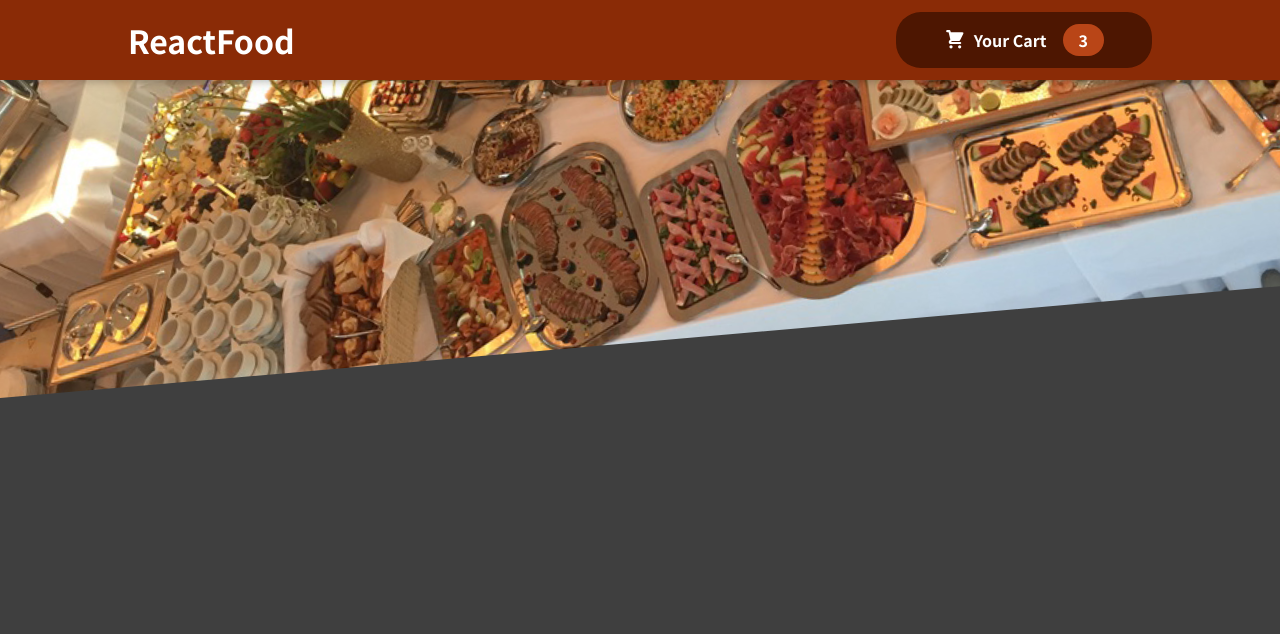
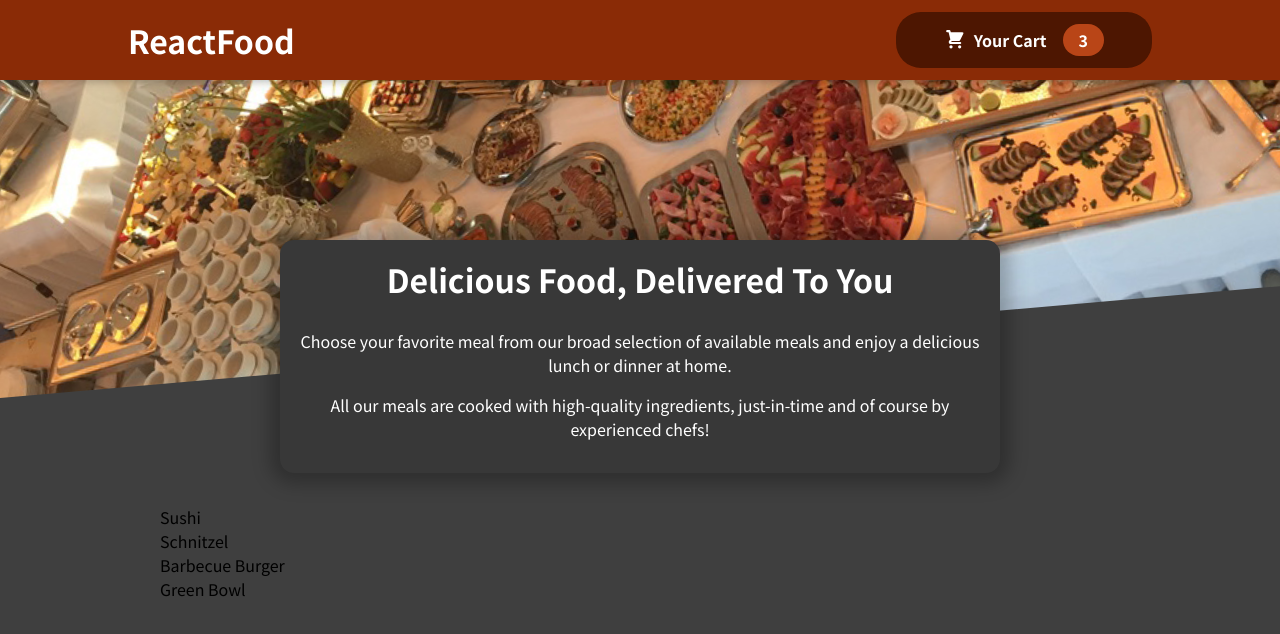
Before and after one commit to hamzaig/ReactFood, a React (Create React App) app: page / in a window 1280 px wide. Shown: the top 634 px of the page. Built offline with nearby package versions, Linux system fonts and the light colour scheme.

Commit message:
005 Adding a _Meals_ Component

```diff
--- a/src/App.js
+++ b/src/App.js
@@ -1,10 +1,14 @@
 import React from 'react'
 import Header from './components/Layout/Header';
+import Meals from './components/Meals/Meals';
 
 const App = () => {
   return (
     <>
       <Header />
+      <main>
+        <Meals />
+      </main>
     </>
   )
 }
--- /dev/null
+++ b/src/components/Meals/AvailableMeals.js
@@ -0,0 +1,41 @@
+import React from 'react'
+import classes from "./AvailableMeals.module.css";
+const DUMMY_MEALS = [
+    {
+        id: 'm1',
+        name: 'Sushi',
+        description: 'Finest fish and veggies',
+        price: 22.99,
+    },
+    {
+        id: 'm2',
+        name: 'Schnitzel',
+        description: 'A german specialty!',
+        price: 16.5,
+    },
+    {
+        id: 'm3',
+        name: 'Barbecue Burger',
+        description: 'American, raw, meaty',
+        price: 12.99,
+    },
+    {
+        id: 'm4',
+        name: 'Green Bowl',
+        description: 'Healthy...and green...',
+        price: 18.99,
+    },
+];
+
+const AvailableMeals = () => {
+    const mealsList = DUMMY_MEALS.map(meal => (
+        <li>{meal.name}</li>
+    ));
+    return (
+        <section className={classes.meals}>
+            <ul>{mealsList}</ul>
+        </section>
+    )
+}
+
+export default AvailableMeals
--- /dev/null
+++ b/src/components/Meals/AvailableMeals.module.css
@@ -0,0 +1,48 @@
+.meals {
+  max-width: 60rem;
+  width: 90%;
+  margin: 2rem auto;
+  animation: meals-appear 1s ease-out forwards;
+}
+
+.meals ul {
+  list-style: none;
+  margin: 0;
+  padding: 0;
+}
+
+@keyframes meals-appear {
+  from {
+    opacity: 0;
+    transform: translateY(3rem);
+  }
+
+  to {
+    opacity: 1;
+    transform: translateY(0);
+  }
+}
+.meals {
+  max-width: 60rem;
+  width: 90%;
+  margin: 2rem auto;
+  animation: meals-appear 1s ease-out forwards;
+}
+
+.meals ul {
+  list-style: none;
+  margin: 0;
+  padding: 0;
+}
+
+@keyframes meals-appear {
+  from {
+    opacity: 0;
+    transform: translateY(3rem);
+  }
+
+  to {
+    opacity: 1;
+    transform: translateY(0);
+  }
+}
--- /dev/null
+++ b/src/components/Meals/Meals.js
@@ -0,0 +1,14 @@
+import React from 'react'
+import AvailableMeals from './AvailableMeals';
+import MealsSummary from "./MealsSummary";
+
+const Meals = () => {
+    return (
+        <>
+            <MealsSummary />
+            <AvailableMeals />
+        </>
+    )
+}
+
+export default Meals
--- /dev/null
+++ b/src/components/Meals/MealsSummary.js
@@ -0,0 +1,19 @@
+import classes from './MealsSummary.module.css';
+
+const MealsSummary = () => {
+  return (
+    <section className={classes.summary}>
+      <h2>Delicious Food, Delivered To You</h2>
+      <p>
+        Choose your favorite meal from our broad selection of available meals
+        and enjoy a delicious lunch or dinner at home.
+      </p>
+      <p>
+        All our meals are cooked with high-quality ingredients, just-in-time and
+        of course by experienced chefs!
+      </p>
+    </section>
+  );
+};
+
+export default MealsSummary;
--- /dev/null
+++ b/src/components/Meals/MealsSummary.module.css
@@ -0,0 +1,18 @@
+.summary {
+  text-align: center;
+  max-width: 45rem;
+  width: 90%;
+  margin: auto;
+  margin-top: -10rem;
+  position: relative;
+  background-color: #383838;
+  color: white;
+  border-radius: 14px;
+  padding: 1rem;
+  box-shadow: 0 1px 18px 10px rgba(0, 0, 0, 0.25);
+}
+
+.summary h2 {
+  font-size: 2rem;
+  margin-top: 0;
+}
```
Also changed, not shown: 1 other file (tests, documents, lock files or other folders).
